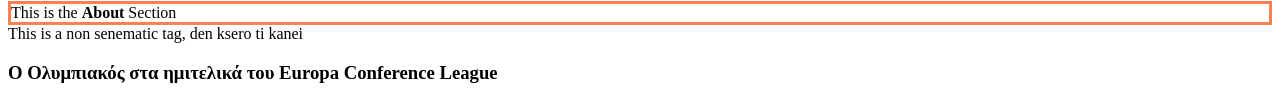
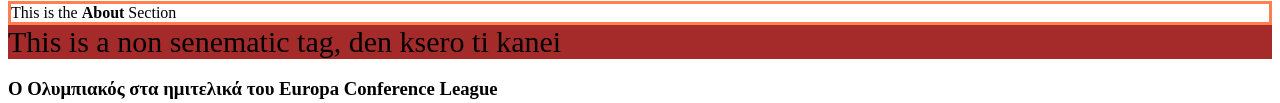
Before and after one commit to nikoskz/company-website, a plain HTML site: page index.html in a window 1280 px wide. Shown: the part 1740-1843 px from the top of the page. Drawn offline with Linux system fonts and the light colour scheme.

Commit message:
prosthiki 3ou tropou eisagwgis css

```diff
--- a/index.html
+++ b/index.html
@@ -183,7 +183,7 @@
             This is the <strong>About</strong> Section
         </section>
 
-        <section>
+        <section style="font-size: 30px; background-color: brown;">
             <div>This is a non senematic tag, den ksero ti kanei </div>
         </section>
     </main>
```
Also changed, not shown: style.css (line endings or trailing spaces).
